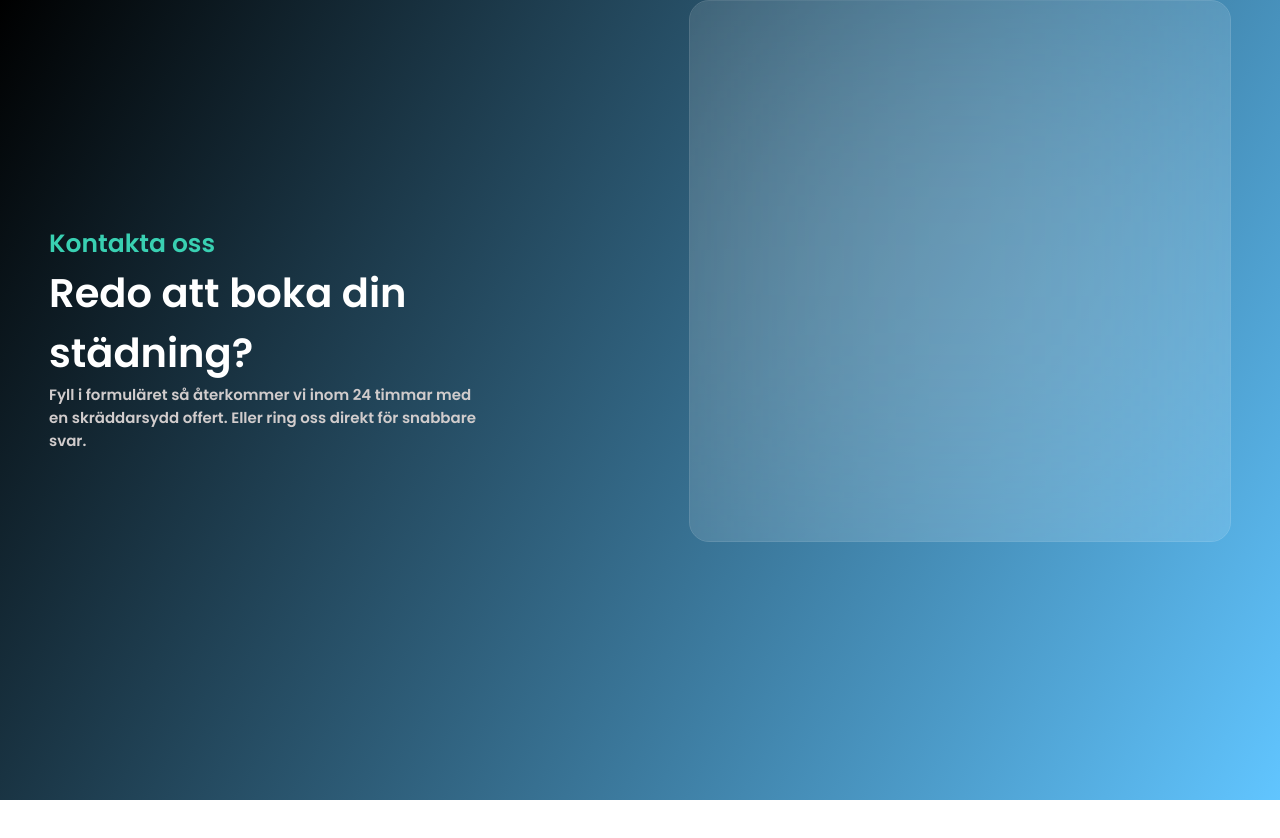
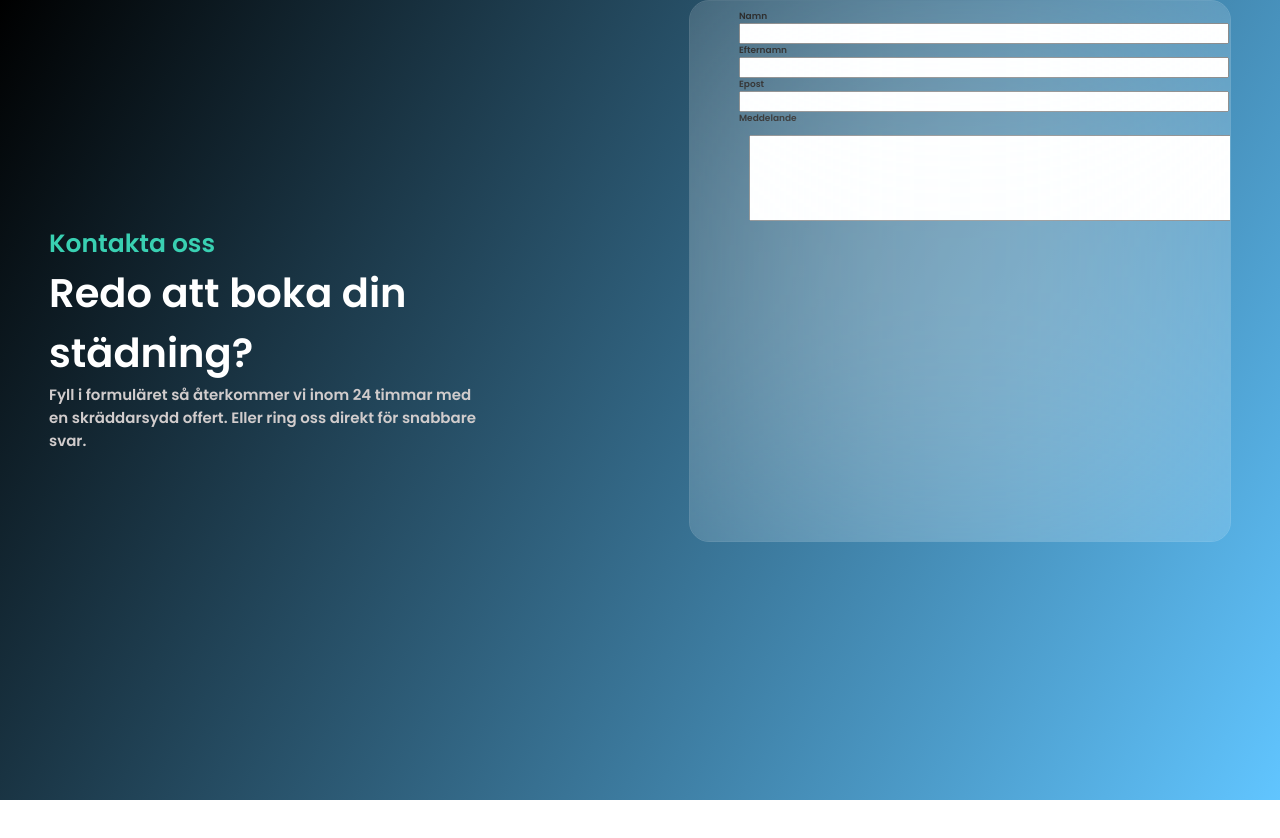
Before and after one commit to JohanssonJacob/ProjektarbeteGrupp8, a plain HTML site: page pages/contact-us.html in a window 1280 px wide. Drawn offline with Linux system fonts and the light colour scheme.

Commit message:
added form for contact-us

```diff
--- a/css/pages/_contact-us.scss
+++ b/css/pages/_contact-us.scss
@@ -34,7 +34,7 @@
 
   .right-section {
     display: flex;
-    align-items: center;
+    justify-content: center;
   }
   .glas-card {
     width: 60rem;
@@ -53,18 +53,22 @@
     right: 0;
     bottom: 0;
     background: rgba(250, 253, 259, 0.5);
-    filter: blur(25rem);
+    filter: blur(20rem);
+    margin: -20px;
+    z-index: 20;
   }
   .contact-form {
     display: flex;
     flex-direction: column;
     margin: 1rem;
+
     .contact-input {
       display: flex;
-      margin: 1rem;
-      padding: 1rem;
+      width: 100%;
     }
     .input-textarea {
+      display: flex;
+      width: 100%;
       margin: 10px;
       padding: 3rem;
     }
--- a/pages/contact-us.html
+++ b/pages/contact-us.html
@@ -32,7 +32,30 @@
         </section>
         <section>
             <article class="glas-card">
+                <title>
+                    Skriv gärna till oss
+                </title>
+                <form action="" class="contact-form">
+                    <ul class="contact-ul">
+                        <label for="">
+                            Namn
+                        </label>
+                        <input type="text" class="contact-input">
+                        <label for="">
+                            Efternamn
+                        </label>
+                        <input type="text" class="contact-input">
+                        <label for="">
+                            Epost
+                        </label>
+                        <input type="text" class="contact-input">
+                        <label for=""> Meddelande</label>
+                        <textarea name="Meddelande" id="" class="input-textarea" placeholder="Meddelande...">
 
+                        </textarea>
+
+                    </ul>
+                </form>
             </article>
         </section>
     </main>
```
Also changed, not shown: css/style.css, 1 other file.
